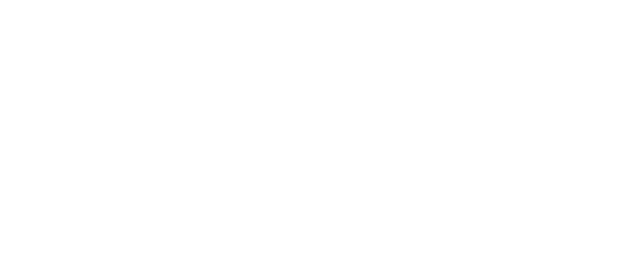
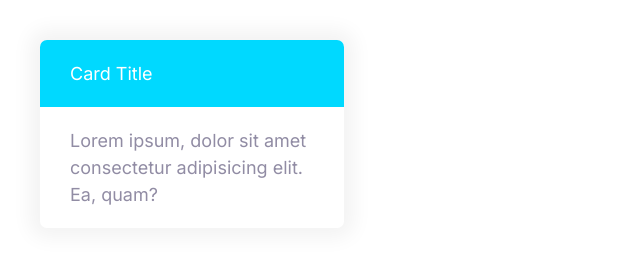
Before and after one commit to PramodTeng/Responsive-website, a plain HTML site: page index.html in a window 1280 px wide. Shown: the whole page, without its empty margins (0-640 px from the left). Drawn offline with Linux system fonts and the light colour scheme.

Commit message:
Cards Components

```diff
--- a/CSS/styles.css
+++ b/CSS/styles.css
@@ -261,9 +261,31 @@ align-items: center;
 .input-group .input {
     border:0;
     flex-grow: 1;
-    padding: 1.5rem, 1.5rem;
+    padding: 1.5rem 1.5rem;
 }
 .input-group .btn {
 
     margin: 4px;
 }
+
+/* Cards */
+
+.card{
+border-radius: 7px;
+box-shadow: 0 0 20px 10px #f3f3f3;
+overflow: hidden;
+}
+
+.card__header,
+.card__body {
+    padding: 2rem 3rem;
+}
+
+.card--primary .card__header {
+    background: var(--color-primary);
+    color: #fff;
+}
+.card--secondary .card__header {
+    background: var(--color-secondary);
+    color: #fff;
+}
--- a/index.html
+++ b/index.html
@@ -14,6 +14,13 @@
     <link rel="stylesheet" href="css/styles.css" />
   </head>
   <body>
-
+    <div style="width: 30%; padding: 4rem">
+      <div class="card card--secondary">
+        <header class="card__header">Card Title</header>
+        <div class="card__body">
+          Lorem ipsum, dolor sit amet consectetur adipisicing elit. Ea, quam?
+        </div>
+      </div>
+    </div>
   </body>
 </html>
```
Also changed, not shown: CSS/components/cards.html (added, +8 -0 lines).
